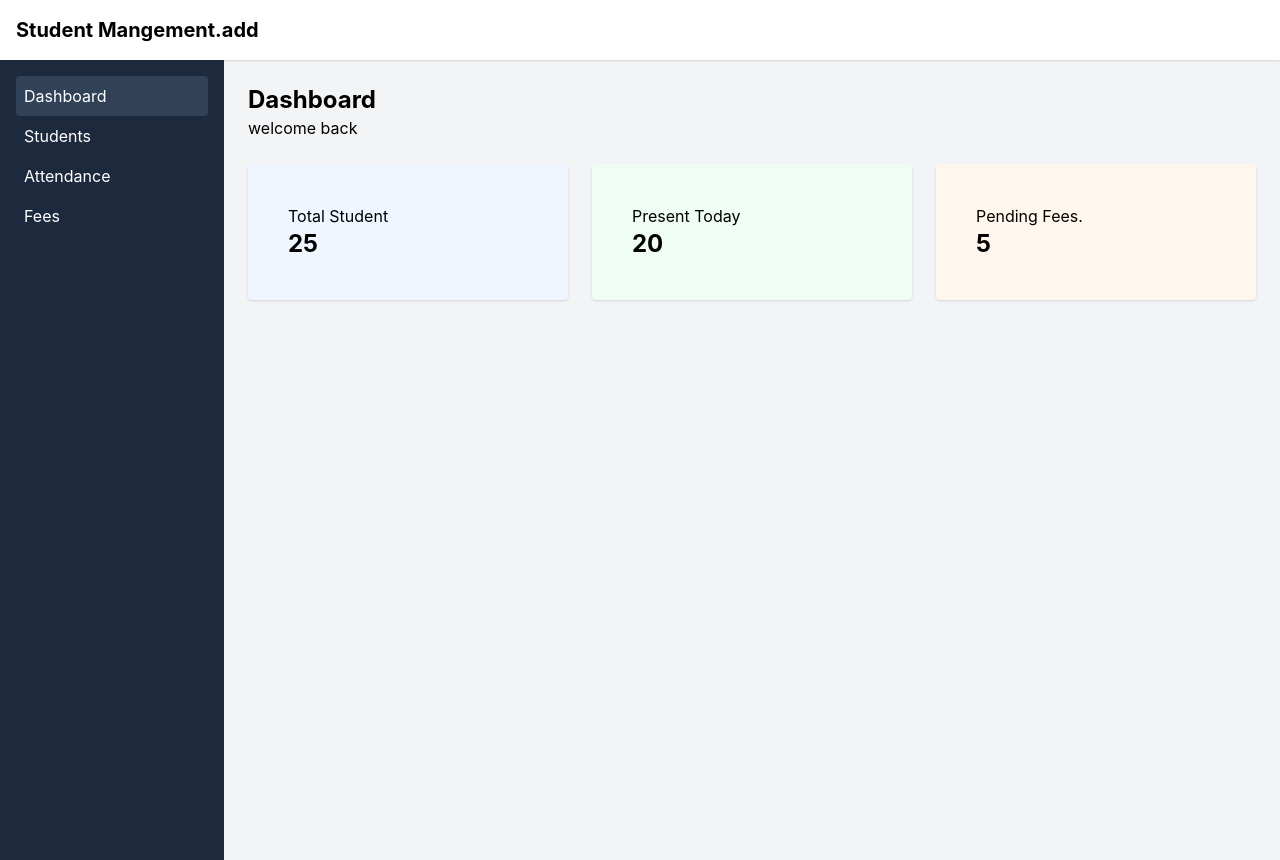
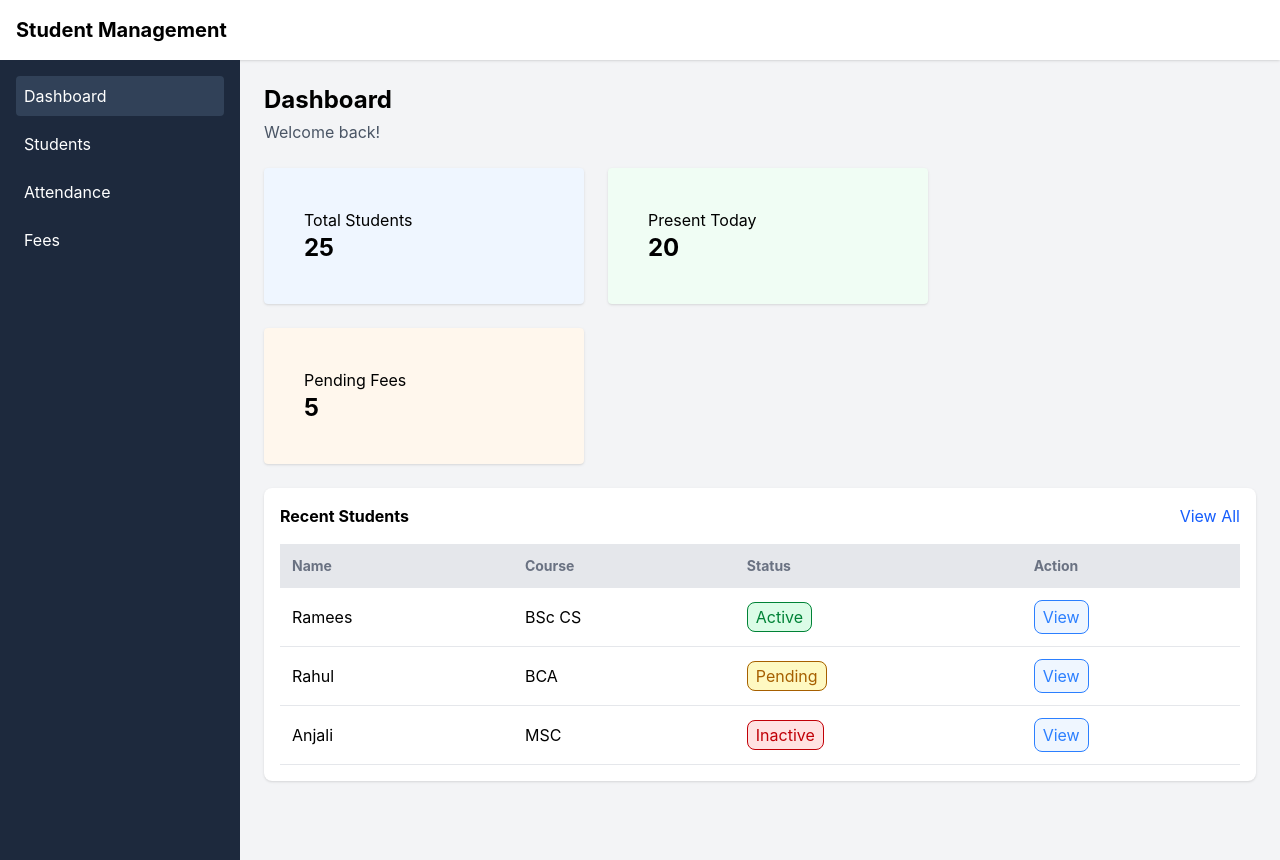
Before and after one commit to Rameesllo/react-interview-building, a React (Vite) app: page / in a window 1280 px wide. Built offline with nearby package versions, Linux system fonts and the light colour scheme.

Commit message:
aeewfrbwab

```diff
--- a/src/App.jsx
+++ b/src/App.jsx
@@ -1,90 +1,199 @@
-import { useState } from "react";
+
+import { useState, useEffect } from "react";
 
 function App() {
   const [activePage, setActivePage] = useState("Dashboard");
 
-return(
+  return (
     <div className="min-h-screen bg-gray-100">
-  {/* navbar*/}
+      {/* Navbar */}
       <nav className="bg-white p-4 shadow">
-    <h1 className="text-xl font-bold">Student Mangement.add</h1>
+        <h1 className="text-xl font-bold">
+          Student Management
+        </h1>
       </nav>
- {/* main layout*/}
+
+      {/* Main layout */}
       <div className="flex">
-    <aside className="w-60 min-h-screen bg-slate-800 text-white p-4">
-     <button onClick={()=> setActivePage("Dashboard")}
-     className={`block w-full p-2 text-left rounded ${
+        {/* Sidebar */}
+        <aside className="w-60 min-h-screen bg-slate-800 p-4 text-white">
+          <button
+            onClick={() => setActivePage("Dashboard")}
+            className={`mb-2 block w-full rounded p-2 text-left ${
               activePage === "Dashboard"
                 ? "bg-slate-700"
-     :"hover:bg-slate-700"
-     }`}>
-      Dashboard</button>
+                : "hover:bg-slate-700"
+            }`}
+          >
+            Dashboard
+          </button>
 
-     <button onClick={()=>setActivePage("Students")}
-      className={`block w-full p-2 text-left rounded ${
+          <button
+            onClick={() => setActivePage("Students")}
+            className={`mb-2 block w-full rounded p-2 text-left ${
               activePage === "Students"
                 ? "bg-slate-700"
                 : "hover:bg-slate-700"
-       }`}>
-        Students</button>
+            }`}
+          >
+            Students
+          </button>
 
-      <button  onClick={()=>setActivePage("Attendance")}
-      className="block w-full p-2 text-left rounded hover:bg-slate-700 ">
-        Attendance</button>
+          <button
+            onClick={() => setActivePage("Attendance")}
+            className={`mb-2 block w-full rounded p-2 text-left ${
+              activePage === "Attendance"
+                ? "bg-slate-700"
+                : "hover:bg-slate-700"
+            }`}
+          >
+            Attendance
+          </button>
 
-       <button  onClick={()=>setActivePage("Fees")}
-       className="block w-full p-2 text-left rounded hover:bg-slate-700 ">
-        Fees</button>
-
+          <button
+            onClick={() => setActivePage("Fees")}
+            className={`block w-full rounded p-2 text-left ${
+              activePage === "Fees"
+                ? "bg-slate-700"
+                : "hover:bg-slate-700"
+            }`}
+          >
+            Fees
+          </button>
         </aside>
 
-    <main className="p-6">
+        {/* Main content */}
+        <main className="min-w-0 flex-1 p-6">
 
+          {/* Dashboard page */}
           {activePage === "Dashboard" && (
-        <div className=" ">
-          <h2 className="text-2xl font-bold" >Dashboard</h2>
-          <p> welcome back</p>
+            <div>
+              <h2 className="text-2xl font-bold">Dashboard</h2>
+              <p className="mt-1 text-gray-600">Welcome back!</p>
 
-           <div className="flex gap-6">
-                <div className="mt-6 rounded bg-blue-50 w-80  p-10 shadow">
-                 <h2>Total Student</h2>
+              {/* Dashboard cards */}
+              <div className="mt-6 flex flex-wrap gap-6">
+                <div className="w-80 rounded bg-blue-50 p-10 shadow">
+                  <h2>Total Students</h2>
                   <h2 className="text-2xl font-bold">25</h2>
                 </div>
 
-                <div className="mt-6 rounded bg-green-50 w-80  p-10 shadow">
+                <div className="w-80 rounded bg-green-50 p-10 shadow">
                   <h2>Present Today</h2>
                   <h2 className="text-2xl font-bold">20</h2>
                 </div>
 
-                <div className="mt-6 rounded bg-orange-50 w-80  p-10 shadow">
-                 <h2>Pending Fees.</h2>
+                <div className="w-80 rounded bg-orange-50 p-10 shadow">
+                  <h2>Pending Fees</h2>
                   <h2 className="text-2xl font-bold">5</h2>
                 </div>
-
-
               </div>
 
-        </div>)}
+              {/* Recent Students table */}
+              <div className="mt-6 rounded-lg bg-white p-4 shadow">
+                <div className="flex items-center justify-between">
+                  <h2 className="font-bold">Recent Students</h2>
 
+                  <button
+                    onClick={() => setActivePage("Students")}
+                    className="text-blue-600 hover:underline"
+                  >
+                    View All
+                  </button>
+                </div>
 
+                <div className="mt-4 overflow-x-auto">
+                  <table className="w-full text-left">
+                    <thead>
+                      <tr className="bg-gray-200 text-sm text-gray-500">
+                        <th className="p-3">Name</th>
+                        <th className="p-3">Course</th>
+                        <th className="p-3">Status</th>
+                        <th className="p-3">Action</th>
+                      </tr>
+                    </thead>
 
+                    <tbody>
+                      <tr className="border-b border-gray-200">
+                        <td className="p-3">Ramees</td>
+                        <td className="p-3">BSc CS</td>
+                        <td className="p-3">
+                          <span className="rounded-lg border bg-green-100 px-2 py-1 text-green-700">
+                            Active
+                          </span>
+                        </td>
+                        <td className="p-3">
+                          <button className="rounded-lg border bg-blue-50 px-2 py-1 text-blue-500">
+                            View
+                          </button>
+                        </td>
+                      </tr>
 
+                      <tr className="border-b border-gray-200">
+                        <td className="p-3">Rahul</td>
+                        <td className="p-3">BCA</td>
+                        <td className="p-3">
+                          <span className="rounded-lg border bg-yellow-100 px-2 py-1 text-yellow-700">
+                            Pending
+                          </span>
+                        </td>
+                        <td className="p-3">
+                          <button className="rounded-lg border bg-blue-50 px-2 py-1 text-blue-500">
+                            View
+                          </button>
+                        </td>
+                      </tr>
+
+                      <tr className="border-b border-gray-200">
+                        <td className="p-3">Anjali</td>
+                        <td className="p-3">MSC</td>
+                        <td className="p-3">
+                          <span className="rounded-lg border bg-red-100 px-2 py-1 text-red-700">
+                            Inactive
+                          </span>
+                        </td>
+                        <td className="p-3">
+                          <button className="rounded-lg border bg-blue-50 px-2 py-1 text-blue-500">
+                            View
+                          </button>
+                        </td>
+                      </tr>
+                    </tbody>
+                  </table>
+                </div>
+              </div>
+            </div>
+          )}
+
+          {/* Students page */}
           {activePage === "Students" && (
             <div>
               <h2 className="text-2xl font-bold">Students</h2>
-
+              <p className="mt-1 text-gray-600">
+                Manage your students here.
+              </p>
 
             </div>
           )}
 
+          {/* Attendance page */}
+          {activePage === "Attendance" && (
+            <div>
+              <h2 className="text-2xl font-bold">Attendance</h2>
+            </div>
+          )}
+
+          {/* Fees page */}
+          {activePage === "Fees" && (
+            <div>
+              <h2 className="text-2xl font-bold">Fees</h2>
+            </div>
+          )}
+
         </main>
+      </div>
+    </div>
+  );
+}
 
-  </div>
-
-
-
-</div>
-)
-
-}
 export default App;
```
Lines whose indentation alone changed are shown as unchanged.
